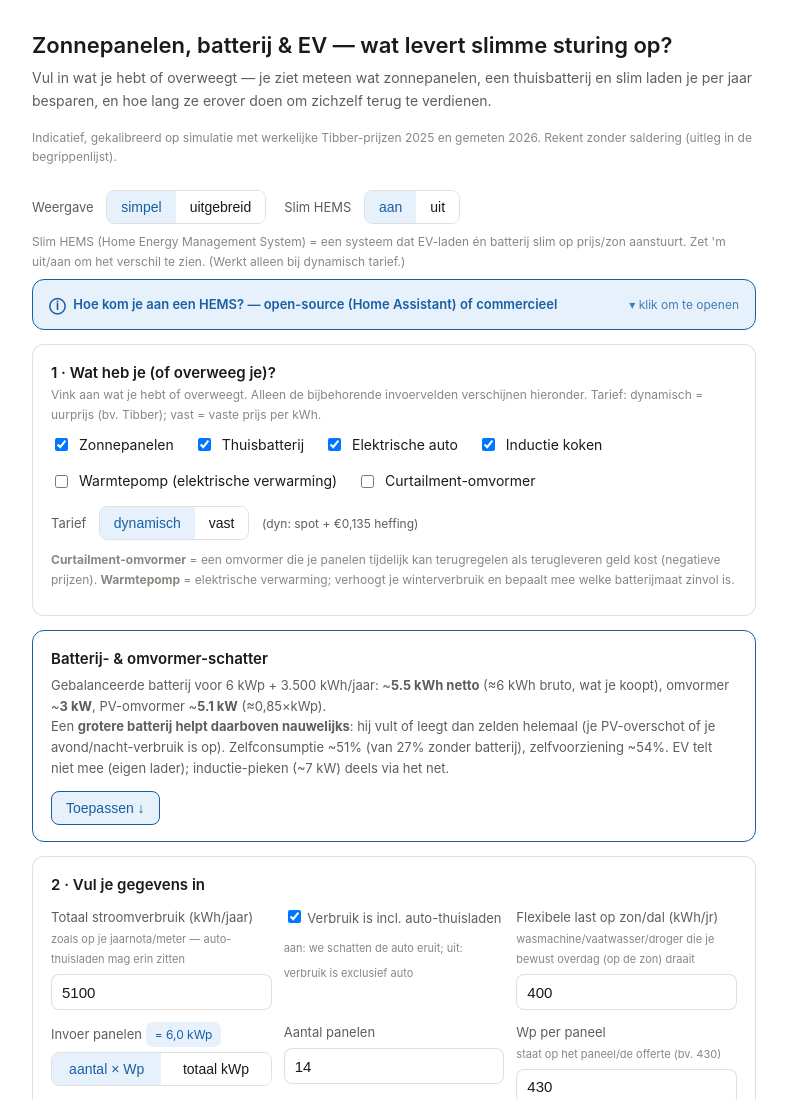
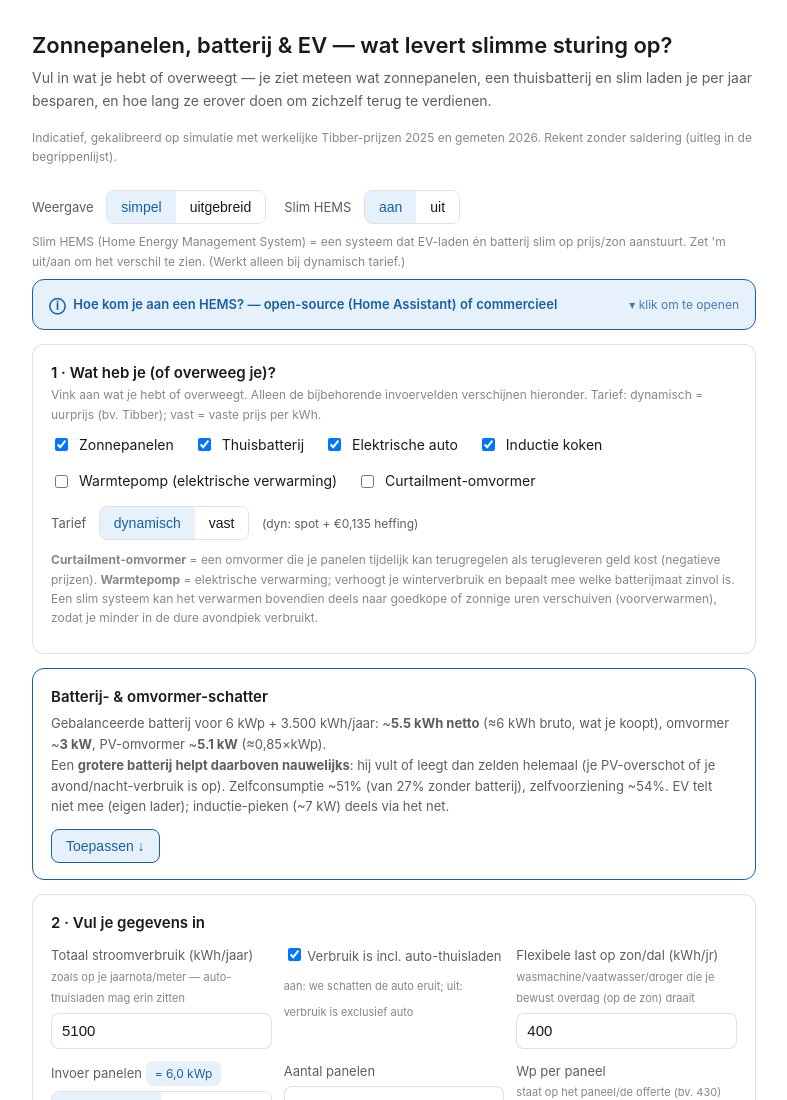
Before and after one commit to ThaSoleus/hems-calculator, a plain HTML site: page index.html in a window 1280 px wide. Shown: the top 1100 px of the page, without its empty margins (246-1033 px from the left). Drawn offline with nearby package versions, Linux system fonts and the light colour scheme.

Commit message:
update calculator (2026-06-27)

```diff
--- a/index.html
+++ b/index.html
@@ -109,7 +109,7 @@
         <span class="seg" id="tariff"><button data-v="dyn" class="on">dynamisch</button><button data-v="fixed">vast</button></span>
         <span id="tariffNote" style="font-size:12px;color:var(--muted);margin-left:8px;"></span></div>
     </div>
-    <p class="intro" style="margin-top:10px;"><b>Curtailment-omvormer</b> = een omvormer die je panelen tijdelijk kan terugregelen als terugleveren geld kost (negatieve prijzen). <b>Warmtepomp</b> = elektrische verwarming; verhoogt je winterverbruik en bepaalt mee welke batterijmaat zinvol is.</p>
+    <p class="intro" style="margin-top:10px;"><b>Curtailment-omvormer</b> = een omvormer die je panelen tijdelijk kan terugregelen als terugleveren geld kost (negatieve prijzen). <b>Warmtepomp</b> = elektrische verwarming; verhoogt je winterverbruik en bepaalt mee welke batterijmaat zinvol is. Een slim systeem kan het verwarmen bovendien deels naar goedkope of zonnige uren verschuiven (voorverwarmen), zodat je minder in de dure avondpiek verbruikt.</p>
   </div>
 
   <div class="card" id="estCard" style="margin-top:14px;border-color:var(--accent);">
```
